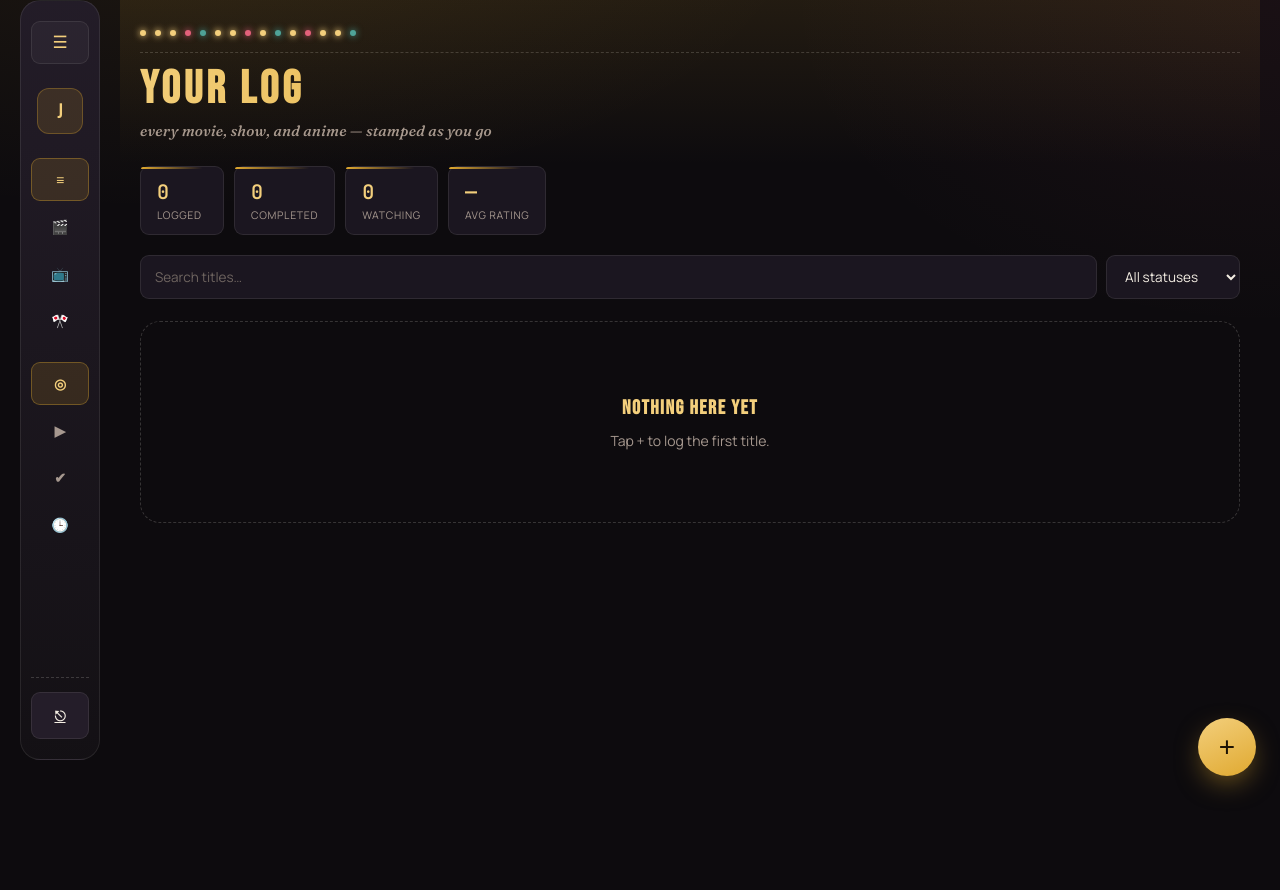
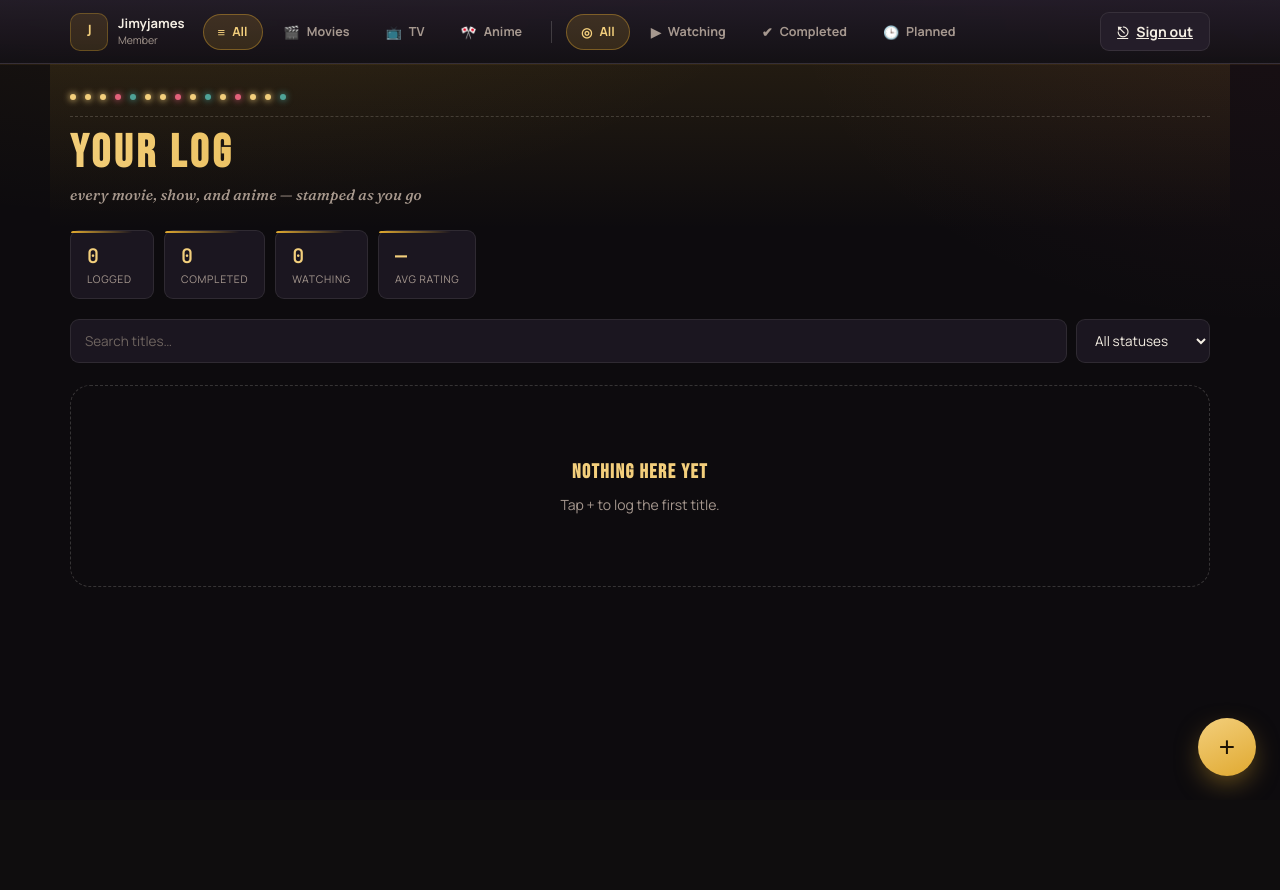
Before and after one commit to Jamil-Habash/watch_tracker, a Django app: page / in a window 1280 px wide. After the commit the page ends 792 px from the top, so only its background shows below. Run offline with Django 5.2, Linux system fonts and the light colour scheme; a user stored in the database is signed in; data comes from the database, SQL or seed files in the repository; data that the repository does not hold is empty.

Commit message:
Design fix

```diff
--- a/tracker/static/script.js
+++ b/tracker/static/script.js
@@ -9,7 +9,7 @@
   const listEl = document.getElementById('entryList');
   const statsEl = document.getElementById('statsStrip');
   const modalOverlay = document.getElementById('modalOverlay');
-  const sidebar = document.querySelector('.sidebar');
+  const topnav = document.querySelector('.topnav');
   const form = document.getElementById('entryForm');
   const typePicker = document.getElementById('typePicker');
   const episodeRow = document.getElementById('episodeRow');
@@ -215,15 +215,8 @@
     });
   }
 
-  if(sidebar){
-    const handle = sidebar.querySelector('.sidebar-handle');
-    if(handle){
-      handle.addEventListener('click', () => {
-        sidebar.classList.toggle('open');
-      });
-    }
-
-    sidebar.addEventListener('click', e => {
+  if(topnav){
+    topnav.addEventListener('click', e => {
       const typeBtn = e.target.closest('.sidebar-filter-btn');
       if(typeBtn){
         activeType = typeBtn.dataset.type;
--- a/tracker/static/style.css
+++ b/tracker/static/style.css
@@ -157,128 +157,100 @@ a:focus-visible, button:focus-visible, input:focus-visible, select:focus-visible
 }
 
 /* =====================================================================
-   LAYOUT / SIDEBAR ("the booth")
+   TOP NAVBAR ("the booth")
    ===================================================================== */
-.layout{
+.topnav{
+  position: sticky;
+  top: 0;
+  z-index: 30;
+  background: linear-gradient(180deg, rgba(36,29,41,0.94), rgba(20,17,21,0.96));
+  backdrop-filter: blur(10px);
+  border-bottom: 1px solid var(--line);
+  box-shadow: 0 1px 0 rgba(224,169,48,0.08);
+}
+.topnav-inner{
+  max-width: 1180px;
+  margin: 0 auto;
   display:flex;
-  gap: 20px;
-  padding: 0 20px 20px;
-  align-items: flex-start;
+  align-items:center;
+  gap: 18px;
+  padding: 12px 20px;
 }
-.sidebar{
-  display:flex;
-  flex-direction:column;
-  gap: 16px;
-  width: 80px;
-  min-width: 72px;
-  overflow:hidden;
-  background: linear-gradient(180deg, rgba(36,29,41,0.97), rgba(20,17,21,0.97));
-  backdrop-filter: blur(6px);
-  border: 1px solid var(--line);
-  border-radius: var(--radius-lg);
-  transition: width .28s ease, padding .28s ease;
-  padding: 20px 10px;
-  position: sticky;
-  top: 20px;
-  min-height: calc(100vh - 40px);
-  z-index: 2;
+.main-column{ max-width: 1180px; margin: 0 auto; width:100%; }
+
+.nav-brand{
+  flex: 0 0 auto;
+  display:flex; align-items:center; gap: 10px;
 }
-.sidebar:hover, .sidebar.open{ width: 258px; padding: 20px; }
-.main-column{ flex:1; min-width:0; }
-.sidebar *{ transition: opacity .22s ease, transform .22s ease; }
+.nav-brand .avatar{
+  width: 38px; height: 38px;
+  font-size: 16px;
+  border-radius: 10px;
+}
+.nav-brand .profile-copy{ min-width:0; }
+.nav-brand .profile-name{ font-size: 13px; line-height:1.2; }
+.nav-brand .profile-meta{ font-size: 10.5px; margin-top:1px; }
 
-.sidebar-handle{
+.avatar{
   display:flex; align-items:center; justify-content:center;
-  width:100%;
-  background: rgba(255,255,255,0.04);
-  border: 1px solid var(--line);
-  border-radius: var(--radius-sm);
-  color: var(--gold-soft);
-  font-size: 17px;
-  padding: 10px 0;
-  cursor:pointer;
-  margin-bottom: 4px;
-}
-
-.profile-card{
-  display:flex; align-items:center; gap: 12px;
-  padding: 4px 2px 14px;
-  border-bottom: 1px dashed var(--line-strong);
-  margin-bottom: 4px;
-}
-.avatar{
-  flex: 0 0 auto;
-  width: 46px; height: 46px;
-  display:flex; align-items:center; justify-content:center;
-  border-radius: 12px;
   background: rgba(224,169,48,0.14);
   border: 1px solid rgba(224,169,48,0.3);
   color: var(--gold-soft);
   font-family: 'Bebas Neue', sans-serif;
-  font-size: 21px;
 }
-.profile-copy{ min-width:0; }
-.profile-name{ font-size: 14.5px; font-weight: 700; }
+.profile-name{ font-weight: 700; }
 .profile-meta{
   color: var(--text-muted);
-  font-size: 12px;
-  margin-top: 3px;
   overflow:hidden; text-overflow:ellipsis; white-space:nowrap;
 }
 
-.sidebar h3{
-  margin: 4px 0 8px;
-  font-size: 10.5px;
-  letter-spacing: 0.12em;
-  text-transform: uppercase;
-  color: var(--text-faint);
-  font-weight: 700;
+.nav-groups{
+  flex: 1;
+  min-width: 0;
+  display:flex;
+  align-items:center;
+  gap: 14px;
+  overflow-x: auto;
+  scrollbar-width: none;
+}
+.nav-groups::-webkit-scrollbar{ display:none; }
+.nav-divider{
+  flex: 0 0 auto;
+  width: 1px; height: 22px;
+  background: var(--line-strong);
 }
 
+.btn-group{ display:flex; align-items:center; gap: 6px; flex: 0 0 auto; }
+
 .sidebar-filter-btn, .sidebar-status-btn{
-  display:flex; align-items:center; gap: 11px;
-  width:100%; text-align:left;
+  display:flex; align-items:center; gap: 7px;
+  white-space: nowrap;
   background: transparent;
   border: 1px solid transparent;
   color: var(--text-muted);
-  border-radius: var(--radius-sm);
-  padding: 10px 11px;
+  border-radius: 999px;
+  padding: 8px 14px;
   font-family:'Manrope', sans-serif;
-  font-size: 13px;
-  font-weight: 600;
+  font-size: 12.5px;
+  font-weight: 700;
   cursor:pointer;
-  margin-bottom: 4px;
 }
-.sidebar-filter-btn .icon, .sidebar-status-btn .icon{
-  flex: 0 0 20px; text-align:center; font-size: 14px;
-}
+.sidebar-filter-btn .icon, .sidebar-status-btn .icon{ font-size: 13px; }
 .sidebar-filter-btn:hover, .sidebar-status-btn:hover{
-  background: rgba(255,255,255,0.04);
+  background: rgba(255,255,255,0.05);
   color: var(--text);
 }
 .sidebar-filter-btn.active, .sidebar-status-btn.active{
-  background: rgba(224,169,48,0.14);
-  border-color: rgba(224,169,48,0.35);
+  background: rgba(224,169,48,0.16);
+  border-color: rgba(224,169,48,0.4);
   color: var(--gold-soft);
 }
-.btn-group{ display: block; }
 
-.sidebar-actions{ margin-top: auto; padding-top: 14px; border-top: 1px dashed var(--line-strong); }
+.nav-actions{ flex: 0 0 auto; }
 .btn.logout{
-  width:100%;
-  display:flex; align-items:center; gap:10px; justify-content:center;
-}
-
-/* Icon-only collapsed rail — only where hover exists to expand it back out.
-   Phones have no reliable hover, so this whole behavior is desktop/tablet-only. */
-@media (min-width: 821px){
-  .sidebar:not(:hover):not(.open) h3{ display:none; }
-  .sidebar:not(:hover):not(.open) .label{ display:none; }
-  .sidebar:not(:hover):not(.open) .sidebar-filter-btn,
-  .sidebar:not(:hover):not(.open) .sidebar-status-btn{ justify-content:center; padding:11px 0; }
-  .sidebar:not(:hover):not(.open) .profile-copy{ display:none; }
-  .sidebar:not(:hover):not(.open) .profile-card{ justify-content:center; border-bottom:none; padding-bottom:4px; }
-  .sidebar:not(:hover):not(.open) .btn.logout .label{ display:none; }
+  width: auto;
+  display:flex; align-items:center; gap: 8px;
+  padding: 9px 16px;
 }
 
 /* =====================================================================
--- a/tracker/templates/index.html
+++ b/tracker/templates/index.html
@@ -8,15 +8,14 @@
 <link rel="preconnect" href="https://fonts.gstatic.com" crossorigin>
 <link href="https://fonts.googleapis.com/css2?family=Bebas+Neue&family=Fraunces:ital,wght@0,500;0,600;1,500;1,600&family=Manrope:wght@400;500;600;700;800&family=JetBrains+Mono:wght@500;600;700&display=swap" rel="stylesheet">
 {% load static %}
-<link rel="stylesheet" href="{% static 'style.css' %}">
-<script src="{% static 'script.js' %}?v=20260821" defer></script>
+<link rel="stylesheet" href="{% static 'style.css' %}?v=20260830">
+<script src="{% static 'script.js' %}?v=20260830" defer></script>
 </head>
 <body>
 <div class="app">
-  <div class="layout">
-    <aside class="sidebar">
-      <button type="button" class="sidebar-handle" aria-label="Open menu">☰</button>
-      <div class="profile-card">
+  <nav class="topnav">
+    <div class="topnav-inner">
+      <div class="nav-brand">
         <div class="avatar">{{ request.user.username|slice:":1"|upper }}</div>
         <div class="profile-copy">
           <div class="profile-name">{{ request.user.username }}</div>
@@ -24,26 +23,29 @@
         </div>
       </div>
 
-      <h3>View</h3>
-      <div class="btn-group">
+      <div class="nav-groups">
+        <div class="btn-group" role="group" aria-label="Filter by type">
           <button type="button" class="sidebar-filter-btn active" data-type="all"><span class="icon">≡</span><span class="label">All</span></button>
           <button type="button" class="sidebar-filter-btn" data-type="movie"><span class="icon">🎬</span><span class="label">Movies</span></button>
           <button type="button" class="sidebar-filter-btn" data-type="tv"><span class="icon">📺</span><span class="label">TV</span></button>
           <button type="button" class="sidebar-filter-btn" data-type="anime"><span class="icon">🎌</span><span class="label">Anime</span></button>
         </div>
 
-      <h3>Status</h3>
-      <div class="btn-group">
+        <span class="nav-divider" aria-hidden="true"></span>
+
+        <div class="btn-group" role="group" aria-label="Filter by status">
           <button type="button" class="sidebar-status-btn active" data-status="all"><span class="icon">◎</span><span class="label">All</span></button>
           <button type="button" class="sidebar-status-btn" data-status="watching"><span class="icon">▶</span><span class="label">Watching</span></button>
           <button type="button" class="sidebar-status-btn" data-status="completed"><span class="icon">✔</span><span class="label">Completed</span></button>
           <button type="button" class="sidebar-status-btn" data-status="planned"><span class="icon">🕒</span><span class="label">Planned</span></button>
         </div>
+      </div>
 
-      <div class="sidebar-actions">
+      <div class="nav-actions">
         <a href="{% url 'logout' %}" class="btn btn-secondary logout"><span class="icon">⎋</span><span class="label">Sign out</span></a>
       </div>
-    </aside>
+    </div>
+  </nav>
 
   <div class="main-column">
     <header class="topbar">
@@ -75,7 +77,6 @@
     <section class="list" id="entryList">
       <div class="loading">loading your log…</div>
     </section>
-    </div>
   </div>
 </div>
 
```
Also changed, not shown: other parts of tracker/static/style.css (+9 -40 lines). Lines whose indentation alone changed are shown as unchanged.
